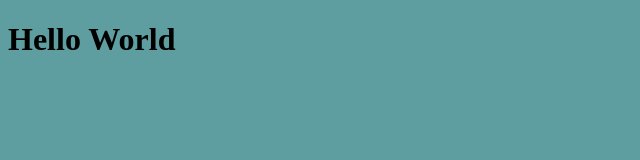
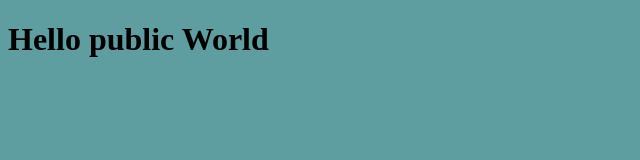
Before and after one commit to git-dbalaji/git-hub4, a plain HTML site: page index.html in a window 1280 px wide. Shown: the whole page, without its empty margins (0-640 px from the left). Drawn offline with Linux system fonts and the light colour scheme.

Commit message:
public world

```diff
--- a/index.html
+++ b/index.html
@@ -8,6 +8,6 @@
     <title>Document</title>
 </head>
 <body>
-    <h1>Hello World</h1>
+    <h1>Hello public World</h1>
 </body>
 </html>
```
